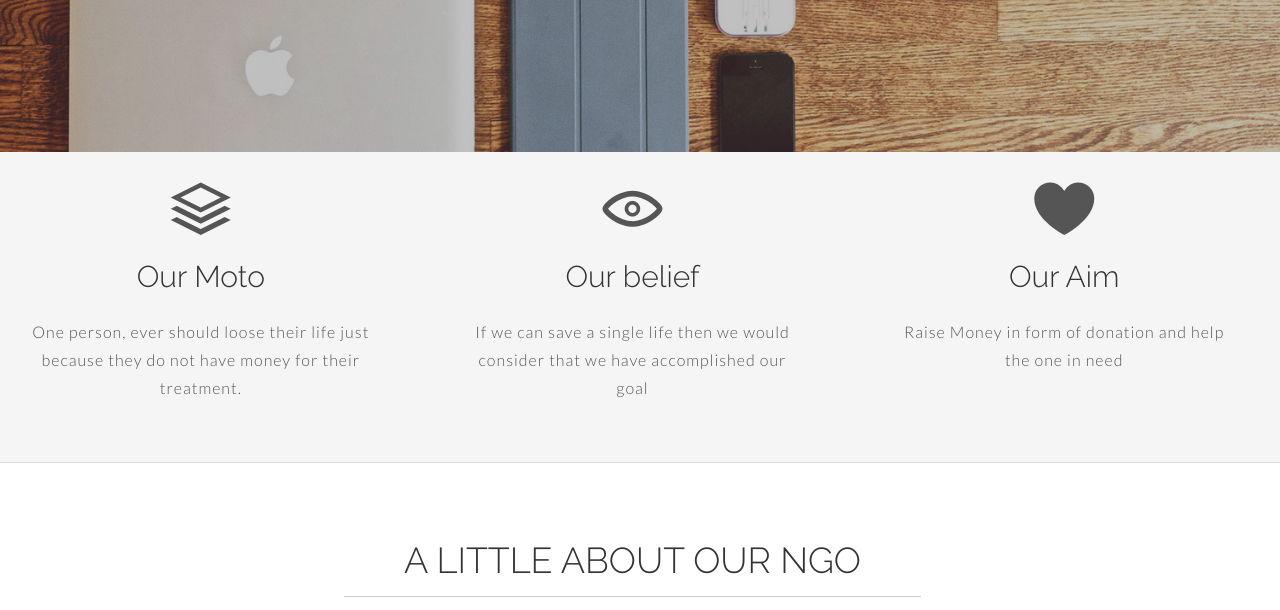
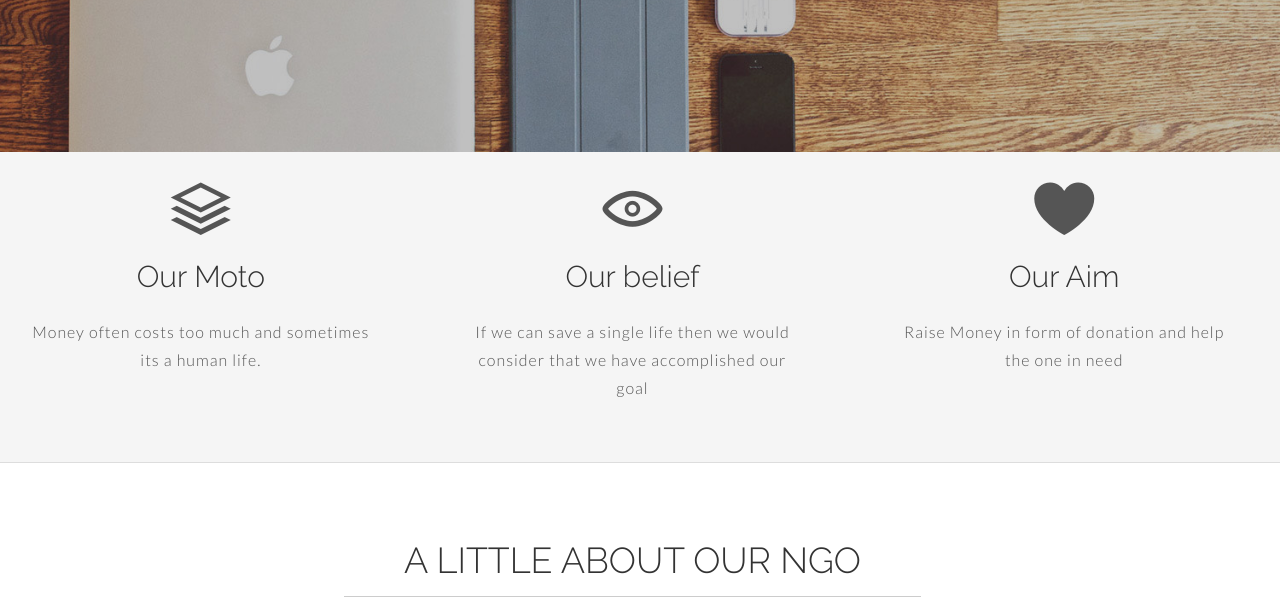
Before and after one commit to iabhi7/NGO, a plain HTML site: page index.html in a window 1280 px wide. Shown: the part 448-1058 px from the top of the page. Drawn offline with nearby package versions, Linux system fonts and the light colour scheme.

Commit message:
Changed the moto

```diff
--- a/index.html
+++ b/index.html
@@ -76,7 +76,7 @@
 				<div class="col-lg-4 callout">
 					<span class="icon icon-stack"></span>
 					<h2>Our Moto</h2>
-					<p>One person, ever should loose their life just because they do not have money for their treatment.</p>
+					<p>Money often costs too much and sometimes its a human life.</p>
 				</div><!-- col-lg-4 -->
 
 				<div class="col-lg-4 callout">
```
